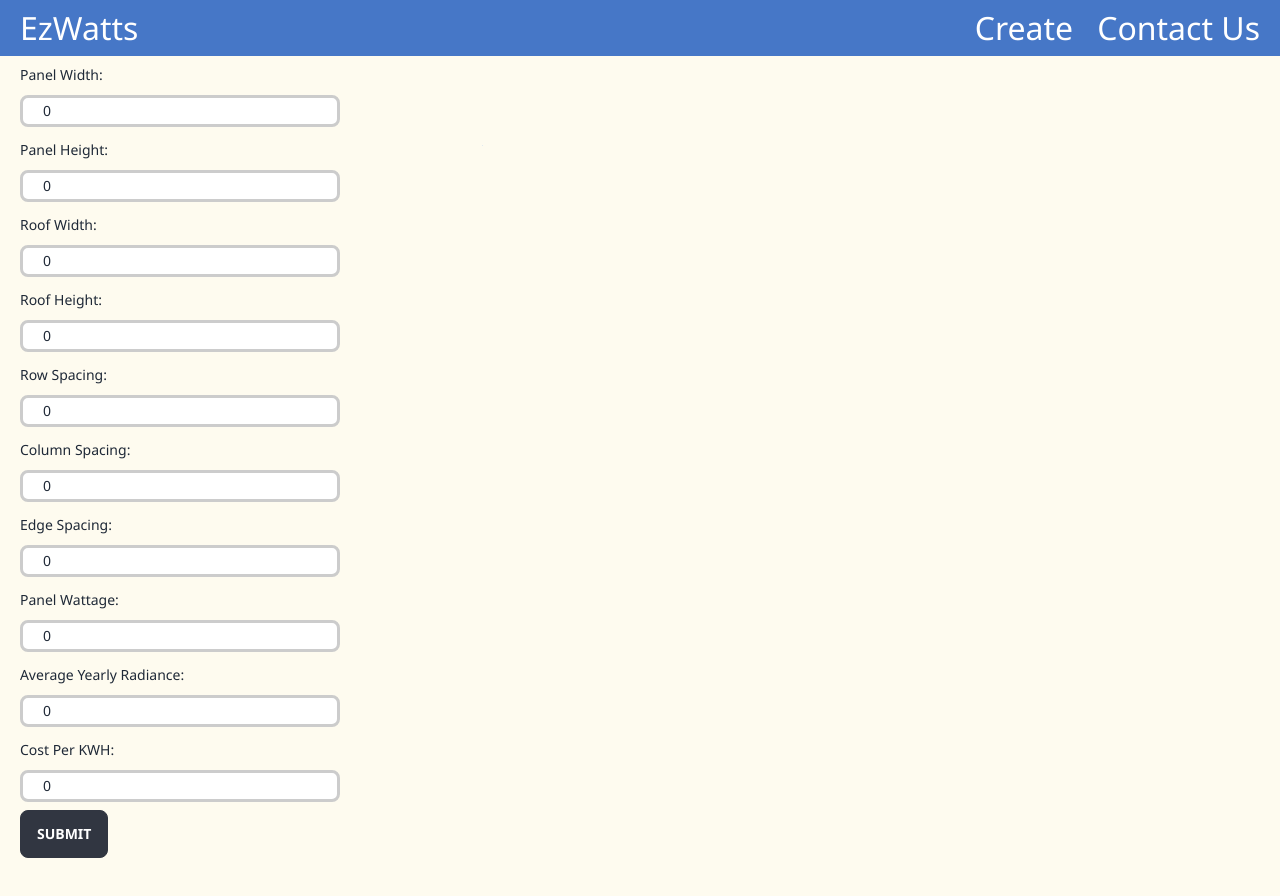
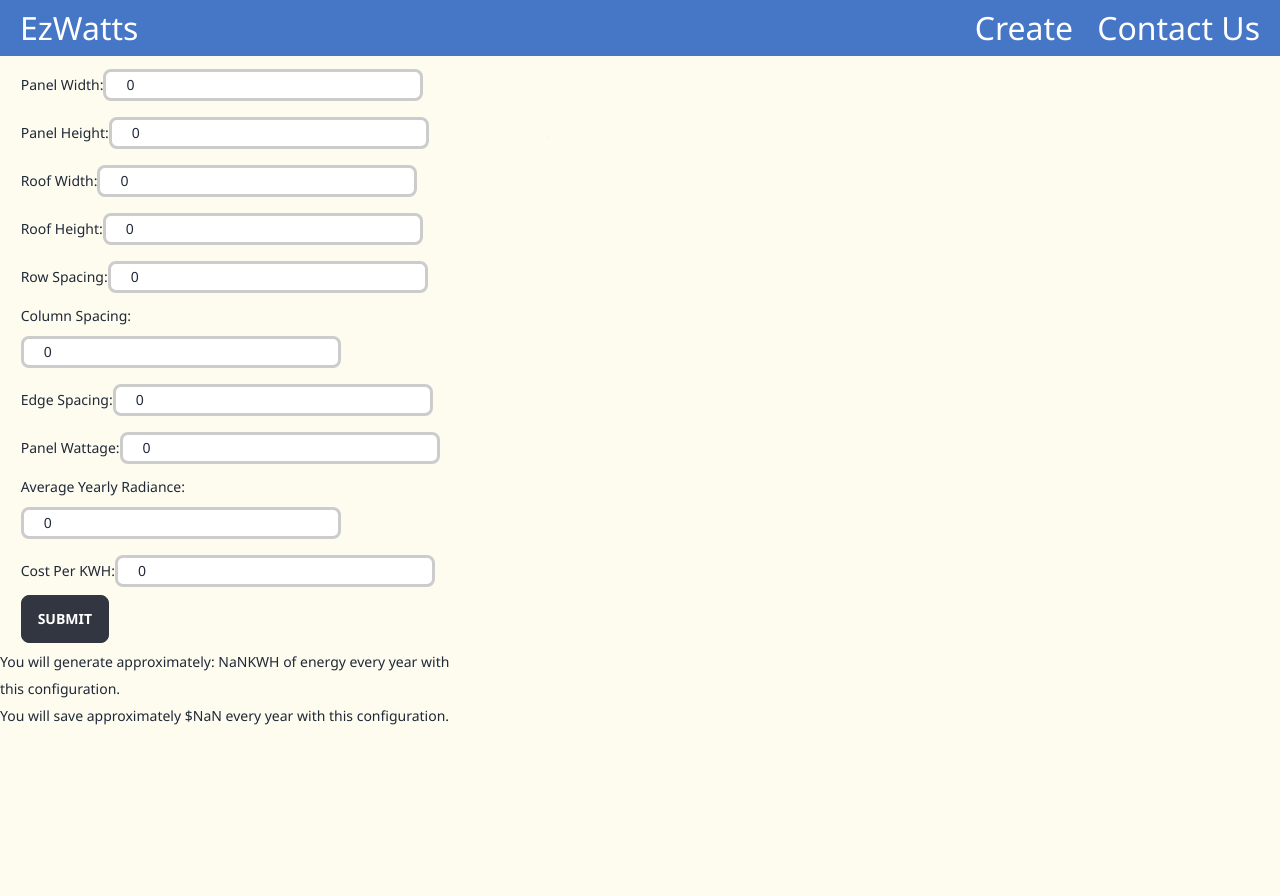
Before and after one commit to UMBC-447-Software-Engineering-Team/447-project.v1, a React (Create React App) app: page /create/Create in a window 1280 px wide. Shown: the top 896 px of the page. Built offline with nearby package versions, Linux system fonts and the light colour scheme.

Commit message:
printed out costs to main page

```diff
--- a/src/index.css
+++ b/src/index.css
@@ -69,7 +69,6 @@ canvas {
   width: 100%;
   height: 100%;
   align-content: center;
-  border: 100% solid black;
   display: block;   /* this is IMPORTANT! */
 }
 
--- a/src/pages/create/Create.js
+++ b/src/pages/create/Create.js
@@ -91,20 +91,20 @@ export function Create() {
     setArray(newArray);
     // Deallocate the old array
     newArray = null;
-     //Need to add in a Watts and Average Rads field on front end (Dropdown menu for different states?)
+
+  }
+    //Need to add in a Watts and Average Rads field on front end (Dropdown menu for different states?)
     //const watts = 450, avgRads = 1814.05; // Hardcoded for now
     const totalPanels = numPanelsTall * numPanelsWide;
     const panelArea = panelHeights * panelWidths;
     const totalPanelArea = totalPanels * panelArea;
     const solarYield = (watts/1000) / panelArea; //in KWH
     const energy = avgRads * solarYield * totalPanelArea * .75; //.75 Accounts for all inhibiting variables
-    console.log("You will generate approximately " + energy.toFixed(0) + " KWH of energy every year with this configuration.");
-     //Need to add in a Cost / KWH field on front end (Dropdown menu for different states?)
+    //Need to add in a Cost / KWH field on front end (Dropdown menu for different states?)
     //const costPerKWH = .1392;
-    console.log("You will save approximately $" + (energy * costPerKWH).toFixed(2) + " every year with this configuration.");
-  }
+    console.log("You will save approximately $" + (energy * costPerKWHs).toFixed(2) + " every year with this configuration.");
 
-  // for the canvas
+    // for the canvas
   const canvasRef = useRef(null);
 
   // add coordinanted for each array
@@ -162,6 +162,18 @@ export function Create() {
       <div className="main">
       <div className="Left">
           <Form onSubmit={handleSubmit} />
+          <div>
+            <label >
+            <span className="label-text">You will generate approximately: {energy.toFixed(0)}KWH of energy every year with this configuration.</span>
+            </label>
+            </div>
+            <div>
+            <label >
+            <span className="label-text">You will save approximately ${(energy * costPerKWHs).toFixed(2)} every year with this configuration.</span>
+            </label>
+            </div>
+
+
       </div>
       <div className="Right">
       <canvas ref={canvasRef} width= {canvasWidth} height={canvasHeight} />
```
Also changed, not shown: src/components/Form.js (+9 -4 lines).
